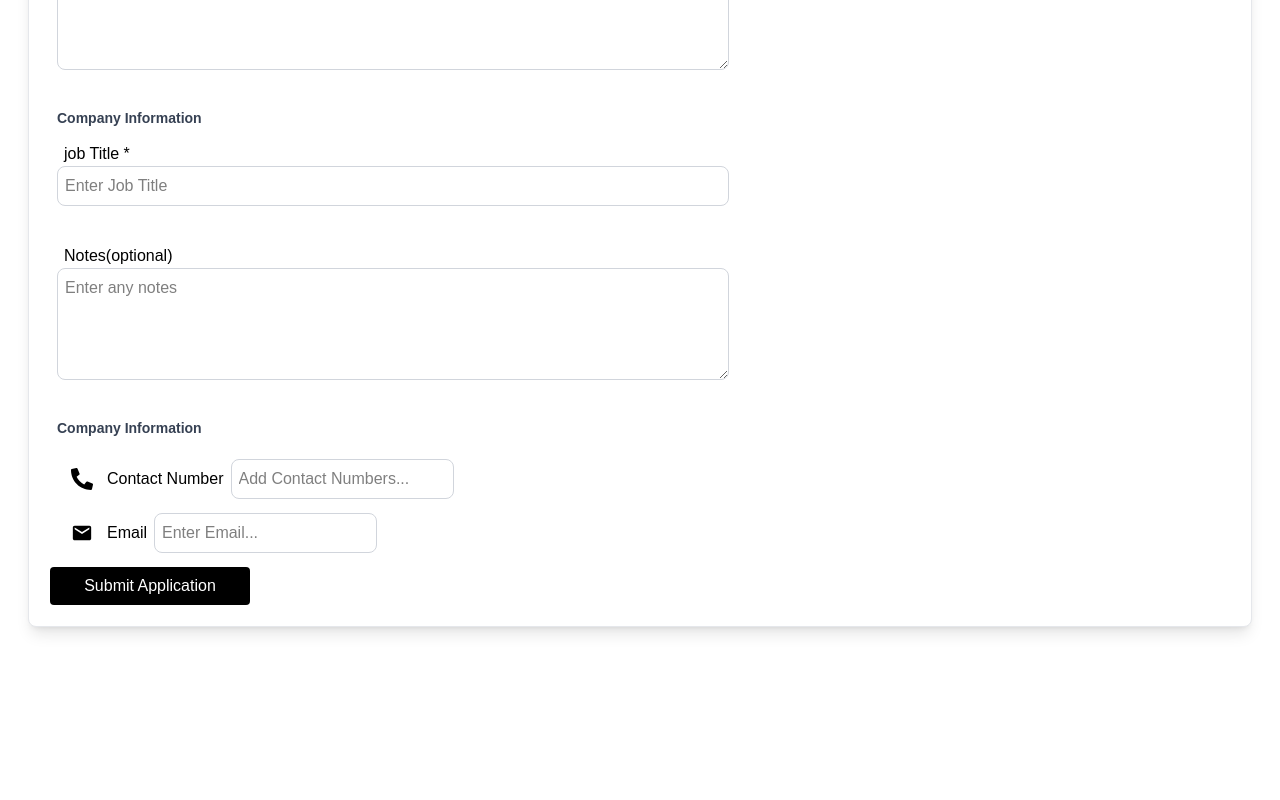
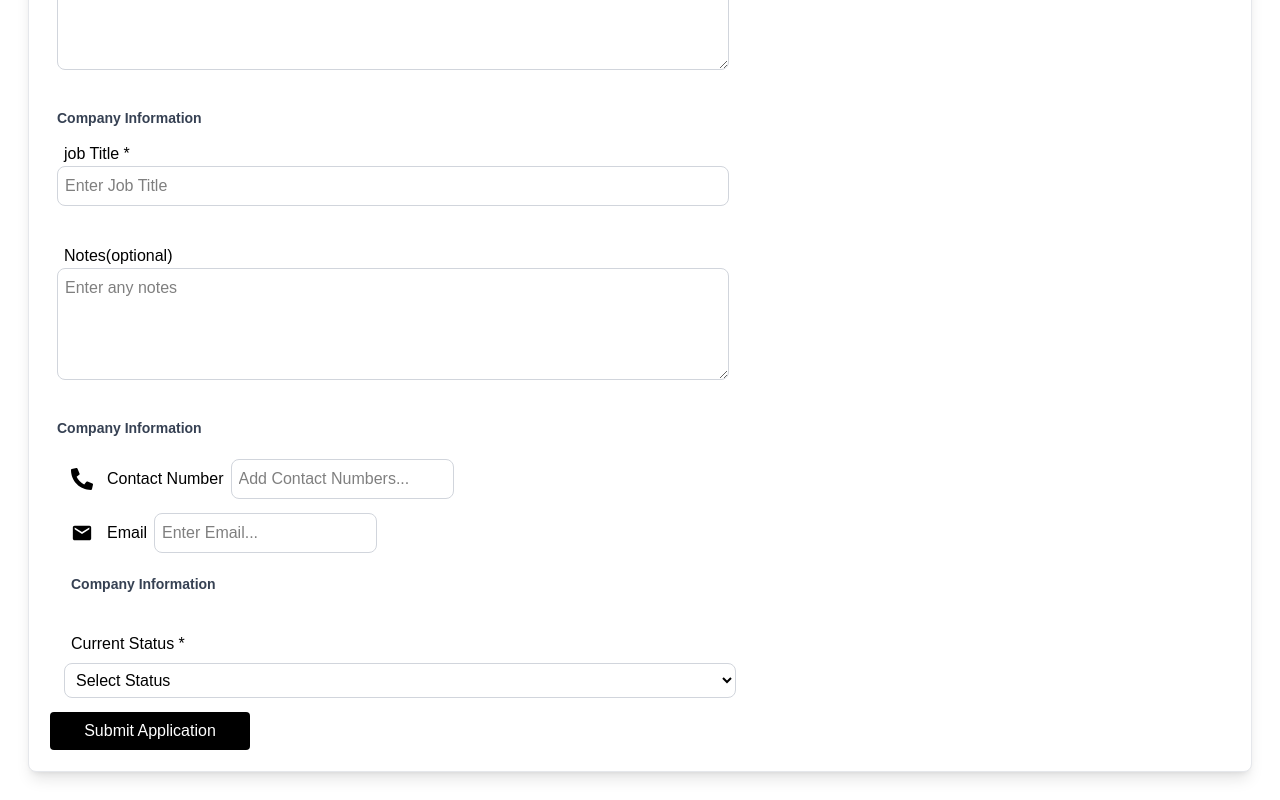
Before and after one commit to siphoPrince/ledder, a React (Vite) app in the folder ledder/: page /Application-form in a window 1280 px wide. Shown: the part 481-1281 px from the top of the page. Before the commit the page ends 1136 px from the top, so only its background shows below. Built offline with nearby package versions, Linux system fonts and the light colour scheme.

Commit message:
color correction

```diff
--- a/ledder/app/components/application-form.jsx
+++ b/ledder/app/components/application-form.jsx
@@ -16,6 +16,8 @@ export default function ApplicationForm({onSubmit}){
         jobTitle: "",
         notes: "",
         aboutCompany: "",
+        dateTime: "",
+        status:""
     });
 
 
@@ -163,6 +165,29 @@ export default function ApplicationForm({onSubmit}){
                                     onChange={(e)=> handleInputChange("companyEmail", e.target.value)}
                                 />
                             </label>
+
+                            <div>
+                                <h3 className="text-sm font-semibold text-gray-700 mb-1">Company Information</h3>
+                                <label>
+                                    <h5>Current Status *</h5>
+                                    <select
+                                        className="border w-2xl cursor-pointer border-gray-300 rounded-lg p-2 focus:outline-none focus:ring-2 focus:ring-gray-200 focus:border-gray-200"
+                                        value={formData.status}
+                                        onClick={(e)=> setFormData({...formData, status: e.target.value})}
+                                    >
+                                    <option value="" disabled>
+                                        Select Status
+                                    </option>
+                                        <option value="applied">Applied</option>
+                                        <option value="rejected">Rejected</option>
+                                        <option value="offer">Offer</option>
+                                        <option value="interview">Interview</option>
+                                    </select>
+                                </label>
+                            </div>
+
+
+
                         </div>
                         <button type="submit" className=" block cursor-pointer w-50 bg-black text-white rounded mt-2.5">Submit Application</button>
                     </form>
--- a/ledder/app/components/cards.jsx
+++ b/ledder/app/components/cards.jsx
@@ -18,7 +18,7 @@ const Cards = ()=> {
                     <h6>Accepted</h6>
                     <span className="text-yellow-500">1</span>
                 </div>
-                <div className="w-1/4 h-32 bg-red-500 rounded-2xl">
+                <div className="w-1/4 h-32 bg-green-300 rounded-2xl">
                     <h6>Rejected</h6>
                     <span className="text-grey-500">0</span>
                 </div>
--- a/ledder/app/components/statsoverview.jsx
+++ b/ledder/app/components/statsoverview.jsx
@@ -4,6 +4,7 @@ import { FaAddressBook } from "react-icons/fa"
 import { MdEmail } from "react-icons/md";
 import { FaPhoneAlt } from "react-icons/fa";
 import { MdEditNote } from "react-icons/md";
+import { IoMdPerson } from "react-icons/io";
 
 const OverView = ({ applications }) => {
   return (
@@ -12,8 +13,10 @@ const OverView = ({ applications }) => {
       <div className="flex justify-center items-center h-100">
 
       {applications.length === 0 ? (
-        <div className="p-4 text-gray-500 italic">
-          No applications yet. Start by adding one!
+        <div className=" p-5 text-gray-500 italic flex flex-col items-center">
+        <FaBuilding className="text-6xl text-black"/>
+          <span>No applications yet. Start by adding one!</span>
+          <h4>Start tracking your job applications by adding your first one.</h4>
           <Link
             className="ml-2 bg-black text-white px-3 py-1 rounded-xl"
             to="/application-form"
@@ -31,7 +34,7 @@ const OverView = ({ applications }) => {
               <div>
                 <h3 className="text-black font-semibold">{app.jobTitle}</h3>
                 <p className="text-gray-600 flex flex-row items-center"><FaBuilding className="text-4xl text-black"/>{app.companyName}</p>
-                <p className="text-gray-600 flex flex-row items-center"><FaAddressBook className="text-4xl text-black"/>{app.contactPerson}</p>
+                <p className="text-gray-600 flex flex-row items-center"><IoMdPerson className="text-4xl text-black"/>{app.contactPerson}</p>
                 <p className="text-gray-600 flex flex-row items-center"><MdEmail className="text-4xl text-black"/>{app.companyEmail}</p>
                 <p className="text-gray-500 italic flex flex-row items-centre"><MdEditNote className="text-4xl text-black"/>{app.notes}</p>
                 <p className="text-gray-500">{app.aboutCompany}</p>
```
